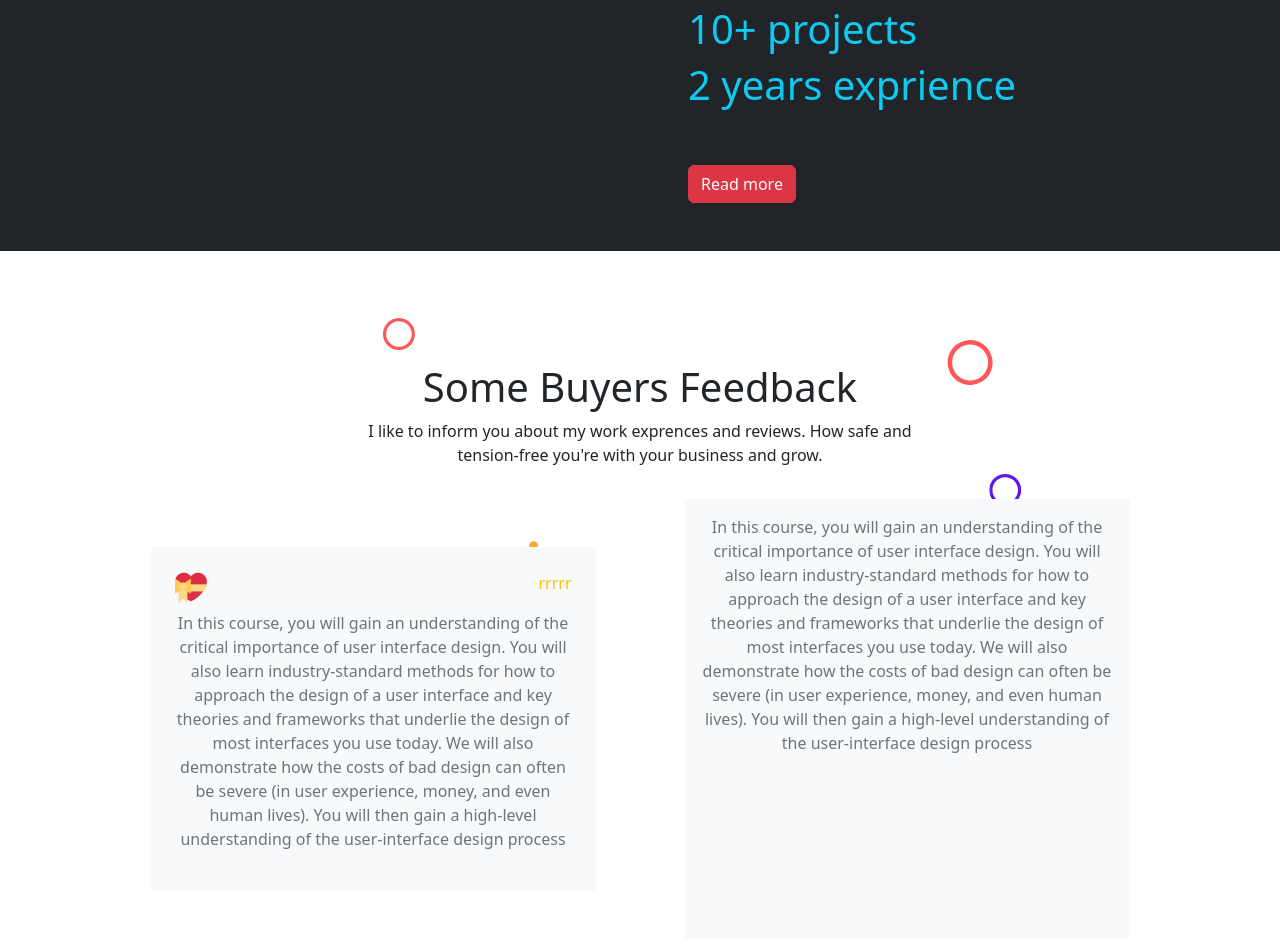
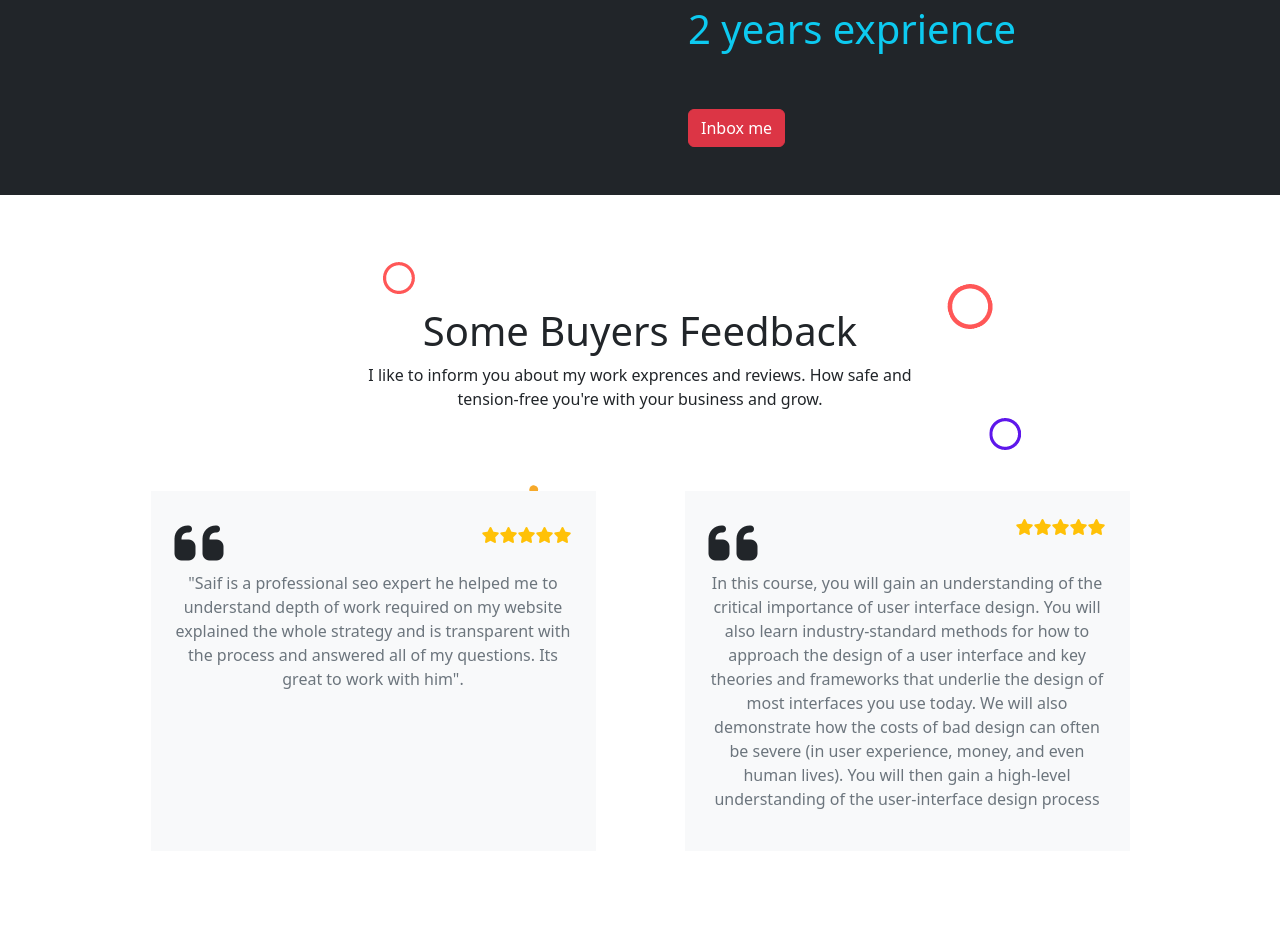
Before and after one commit to Sharminaktermetu/portfolio-of-saif, a plain HTML site: page index.html in a window 1280 px wide. Shown: the part 1570-2512 px from the top of the page. Drawn offline with nearby package versions, Linux system fonts and the light colour scheme.

Commit message:
last part

```diff
--- a/index.html
+++ b/index.html
@@ -22,8 +22,8 @@
 <body>
     <header class="bg-dark">
         <div class="container">
-          <nav class="navbar navbar-expand-lg ">
-            <div class="container-fluid ">
+          <nav class="navbar navbar-expand-lg navbar-dark fixed-top bg-dark">
+            <div class="container">
               <a class="navbar-brand text-white text-bold lg-fixed-top" href="#">SEO-Expert</a>
               <button class="navbar-toggler" type="button" data-bs-toggle="collapse" data-bs-target="#navbarSupportedContent" aria-controls="navbarSupportedContent" aria-expanded="false" aria-label="Toggle navigation">
                 <span class="navbar-toggler-icon"></span>
@@ -37,7 +37,10 @@
                     <a class="nav-link text-white" href="#blog">Blogs</a>
                   </li>
                   <li class="nav-item">
-                    <a class="nav-link text-white" href="#blog">Services</a>
+                    <a class="nav-link text-white" href="#services">Services</a>
+                  </li>
+                  <li class="nav-item">
+                    <a class="nav-link text-white" href="#reviews">Reviews</a>
                   </li>
                 </ul>
               </div>
@@ -98,7 +101,8 @@
           </div>
         </div>
       </section>
-</article>
+    </article>
+
     <section class="bg-dark pt-5" id="services">
       <div class="container">
         <div class="d-flex flex-md-row flex-column d-md-flex">
@@ -120,15 +124,15 @@
               <h1 class="text-info">10+ projects</h1>
               <h1 class="text-info">2 years exprience</h1>
             </div>
-            <a class="btn btn-danger" href="#">Read more</a>
+            <a class="btn btn-danger" href="https://www.facebook.com/shakil.sawdagor" target="_blank">Inbox me</a>
           </div>
         </div>
       </div>
 
     </section>
 
-    <section class="p-5 mt-5 bg-image p-5 text-center shadow-1-strong rounded mb-5 container " style="background-image: url('images/member.png'); background-repeat: no-repeat;">
-      <div class="text-center py-3">
+    <section class="p-5 mt-5 bg-image p-5 text-center shadow-1-strong rounded mb-5 container " style="background-image: url('images/member.png'); background-repeat: no-repeat;" id="reviews">
+      <div class="py-3">
         <h1>Some Buyers Feedback</h1>
         <p class="ms-auto">I like to inform you about my work exprences and reviews. How safe and <br> tension-free you're with your business and grow.</p>
       </div>
@@ -139,24 +143,39 @@
 
         <div class="d-flex justify-content-between">
           <div>
-            <img src="icons/fevu.png" alt="">
+            <i class="fa-solid fa-quote-left display-4"></i>
           </div>
-          <div class="d-flex justify-content-end">
+          <div class="d-flex justify-content-end py-2">
             <ul class=" list-unstyled text-warning d-flex">
-              <li>r</li>
-              <li>r</li>
-              <li>r</li>
-              <li>r</li>
-              <li>r</li>
+              <li><i class="fa-solid fa-star"></i></li>
+              <li><i class="fa-solid fa-star"></i></li>
+              <li><i class="fa-solid fa-star"></i></li>
+              <li><i class="fa-solid fa-star"></i></li>
+              <li><i class="fa-solid fa-star"></i></li>
 
             </ul>
           </div>
         </div>
           <p class="text-secondary">
-            In this course, you will gain an understanding of the critical importance of user interface design. You will also learn industry-standard methods for how to approach the design of a user interface and key theories and frameworks that underlie the design of most interfaces you use today. We will also demonstrate how the costs of bad design can often be severe (in user experience, money, and even human lives). You will then gain a high-level understanding of the user-interface design process
+           "Saif is a professional seo expert he helped me to understand depth of work required on my website explained the whole strategy and is transparent with the process and answered all of my questions. Its great to work with him".
           </p>
         </div>
-        <div class="col-12 bg-light p-3 col-lg-5">
+        <div class="col-12 bg-light col-lg-5 p-4 my-5">
+          <div class="d-flex justify-content-between">
+            <div>
+              <i class="fa-solid fa-quote-left display-4"></i>
+            </div>
+            <div class="d-flex justify-content-end">
+              <ul class=" list-unstyled text-warning d-flex">
+                <li><i class="fa-solid fa-star"></i></li>
+                <li><i class="fa-solid fa-star"></i></li>
+                <li><i class="fa-solid fa-star"></i></li>
+                <li><i class="fa-solid fa-star"></i></li>
+                <li><i class="fa-solid fa-star"></i></li>
+
+              </ul>
+            </div>
+          </div>
           <p class="text-secondary">
             In this course, you will gain an understanding of the critical importance of user interface design. You will also learn industry-standard methods for how to approach the design of a user interface and key theories and frameworks that underlie the design of most interfaces you use today. We will also demonstrate how the costs of bad design can often be severe (in user experience, money, and even human lives). You will then gain a high-level understanding of the user-interface design process
           </p>
@@ -166,7 +185,10 @@
 
 
     </section>
+
       </main>
+
+
 
 
     <footer>
@@ -174,6 +196,7 @@
     </footer>
     <!-- js of bootstrap-->
     <!-- JavaScript Bundle with Popper -->
-    <script src="https://cdn.jsdelivr.net/npm/bootstrap@5.2.0/dist/js/bootstrap.bundle.min.js" integrity="sha384-A3rJD856KowSb7dwlZdYEkO39Gagi7vIsF0jrRAoQmDKKtQBHUuLZ9AsSv4jD4Xa" crossorigin="anonymous"></script>
+    <script src="https://cdn.jsdelivr.net/npm/@popperjs/core@2.11.5/dist/umd/popper.min.js" integrity="sha384-Xe+8cL9oJa6tN/veChSP7q+mnSPaj5Bcu9mPX5F5xIGE0DVittaqT5lorf0EI7Vk" crossorigin="anonymous"></script>
+    <script src="https://cdn.jsdelivr.net/npm/bootstrap@5.2.0/dist/js/bootstrap.min.js" integrity="sha384-ODmDIVzN+pFdexxHEHFBQH3/9/vQ9uori45z4JjnFsRydbmQbmL5t1tQ0culUzyK" crossorigin="anonymous"></script>
 </body>
 </html>
```
